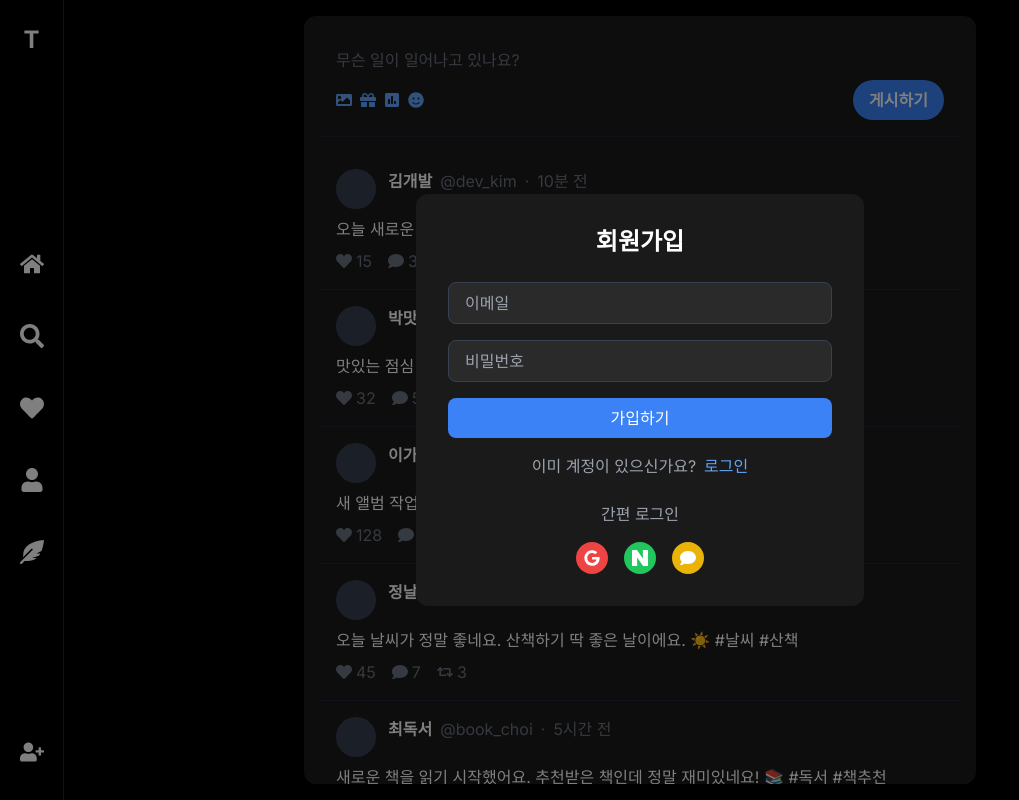
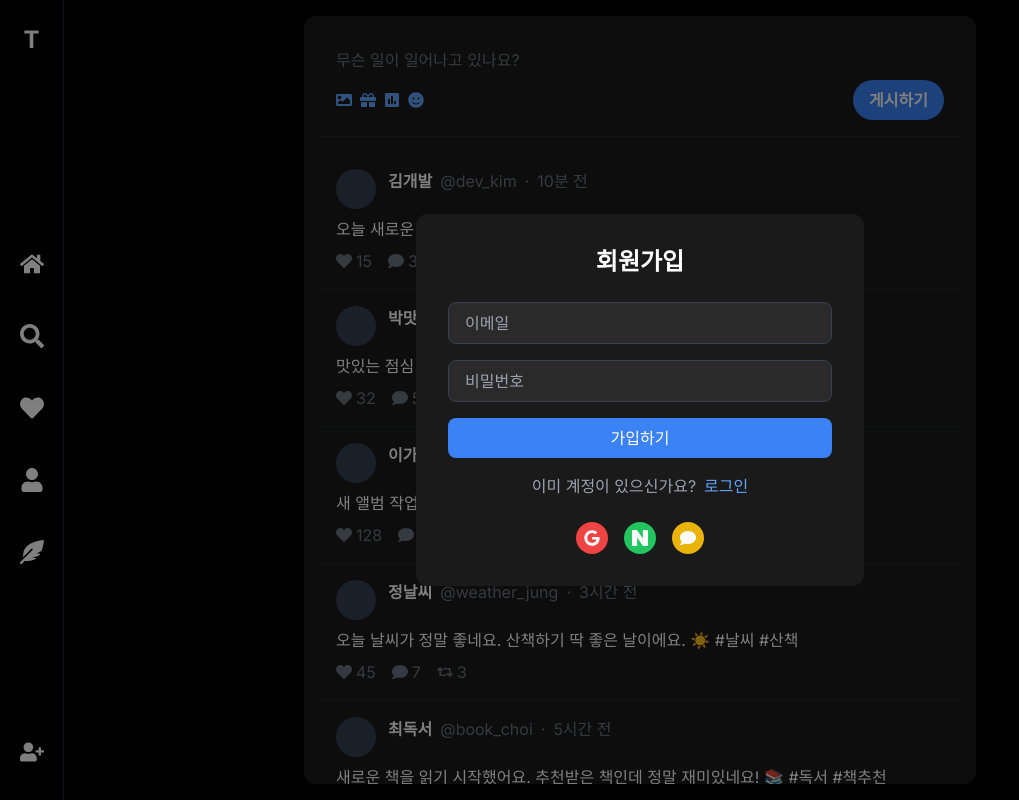
Before and after one commit to KEEMSY/sns-nextJs, a Next.js app: page / in a window 1280 px wide. Both pictures are taken after a click on the button 31 px from the left and 752 px from the top of the page. Shown: the whole page, without its empty margins (0-1019 px from the left). Built offline with nearby package versions, Linux system fonts and the light colour scheme; no server answers.

Commit message:
Edit: 회원가입 컴포넌트 내, 불필요 p 태그 삭제

```diff
--- a/src/components/SignUpModal.tsx
+++ b/src/components/SignUpModal.tsx
@@ -91,7 +91,6 @@ const SignUpModal: React.FC<SignUpModalProps> = ({ isOpen, onClose }) => {
               </button>
             </div>
             <div className="mt-6">
-              <p className="text-center text-gray-400 mb-4">간편 로그인</p>
               <div className="flex justify-center space-x-4">
                 <button className="p-2 bg-red-500 text-white rounded-full hover:bg-red-600 transition duration-200">
                   <FaGoogle />
```
